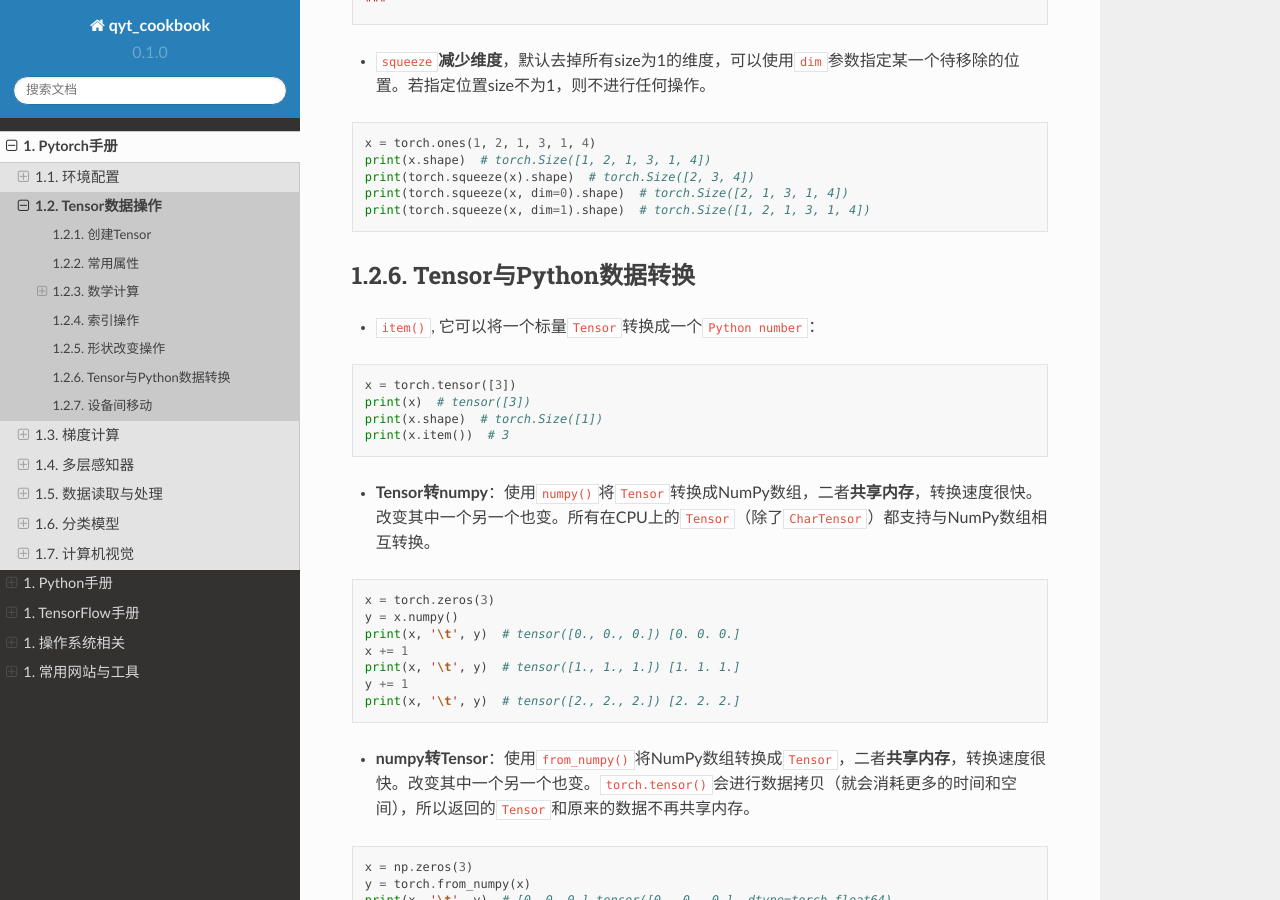
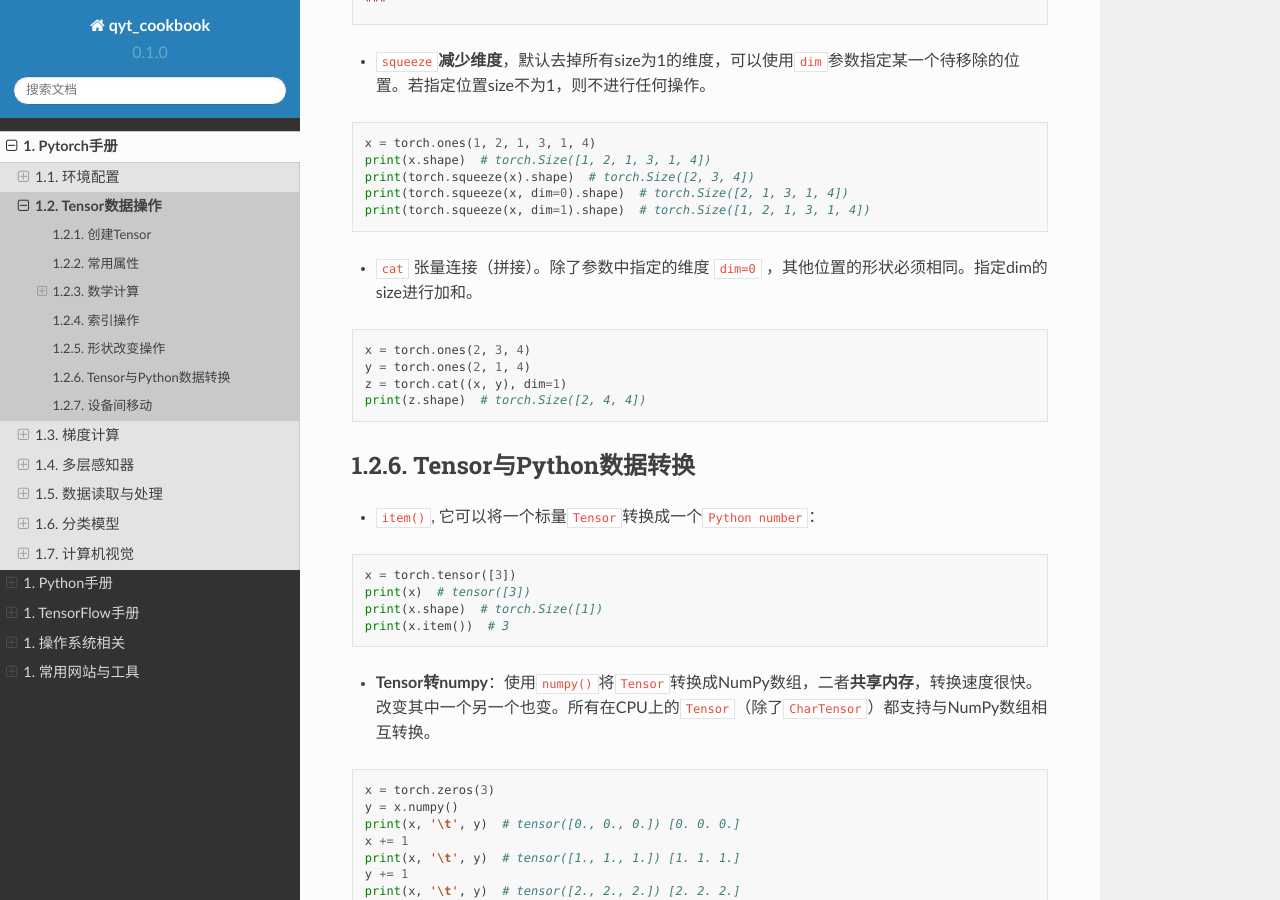
Before and after one commit to q759729997/qyt_cookbook, a Sphinx documentation site: the page built from qyt_cookbook/source/pytorch/tensor.rst, in a window 1280 px wide and 900 px high, scrolled down 5061 px. Built offline with Sphinx 7.4.7 and the Read the Docs theme 2.0.0, drawn with Linux system fonts in a browser that asks for light colours.

Commit message:
cat操作

```diff
--- a/qyt_cookbook/source/pytorch/tensor.rst
+++ b/qyt_cookbook/source/pytorch/tensor.rst
@@ -261,6 +261,15 @@ svd                               奇异值分解
    print(torch.squeeze(x, dim=0).shape)  # torch.Size([2, 1, 3, 1, 4])
    print(torch.squeeze(x, dim=1).shape)  # torch.Size([1, 2, 1, 3, 1, 4])
 
+-  ``cat`` 张量连接（拼接）。除了参数中指定的维度 ``dim=0`` ，其他位置的形状必须相同。指定dim的size进行加和。
+
+.. code:: python
+
+   x = torch.ones(2, 3, 4)
+   y = torch.ones(2, 1, 4)
+   z = torch.cat((x, y), dim=1)
+   print(z.shape)  # torch.Size([2, 4, 4])
+
 Tensor与Python数据转换
 ######################
 
```
Also changed, not shown: 1 other file.
